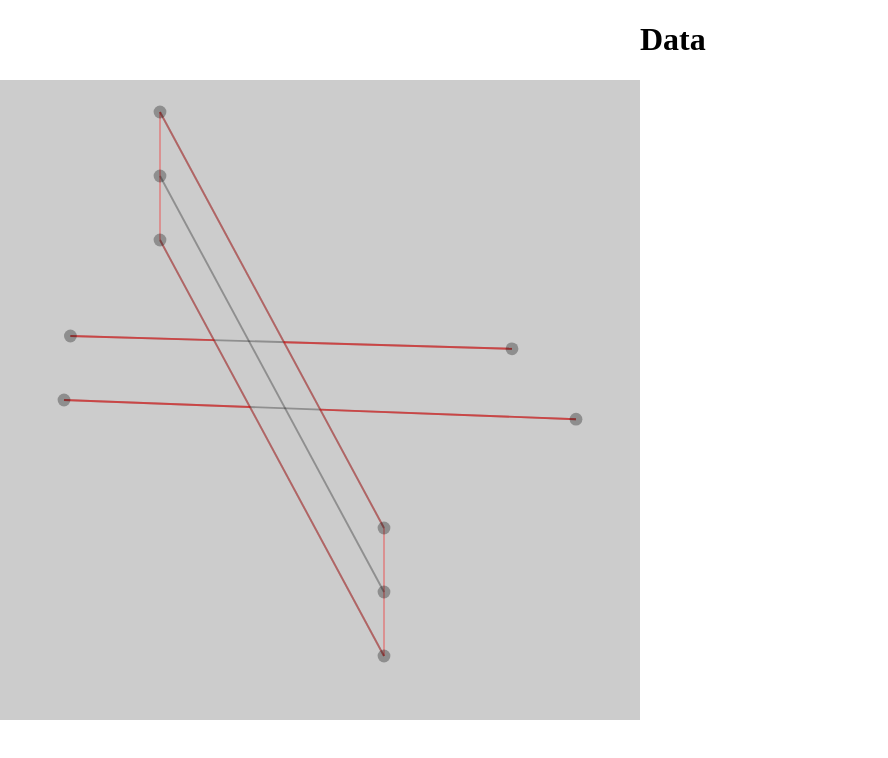
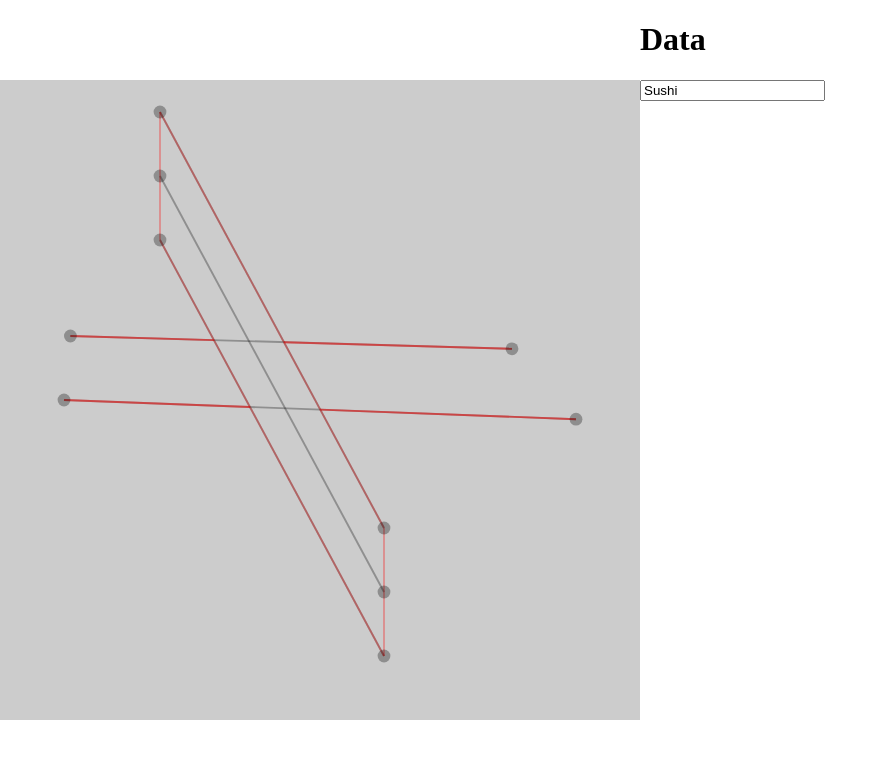
Before and after one commit to Andrey-Svetlichny/outline, an Angular app in the folder dev/: page / in a window 1280 px wide. Shown: the top 758 px of the page, without its empty margins (0-888 px from the left). Built offline with nearby package versions, Linux system fonts and the light colour scheme.

Commit message:
remove dev/src/.idea/workspace.xml

```diff
--- a/dev/src/app/app.component.html
+++ b/dev/src/app/app.component.html
@@ -4,7 +4,7 @@
   <div style="flex: 1; height: 100vh; display: flex; flex-direction: column">
     <div style="flex: 1; overflow-y: auto">
       <h1>Data</h1>
-
+      <input matInput placeholder="Favorite food" value="Sushi">
     </div>
 
   </div>
```
